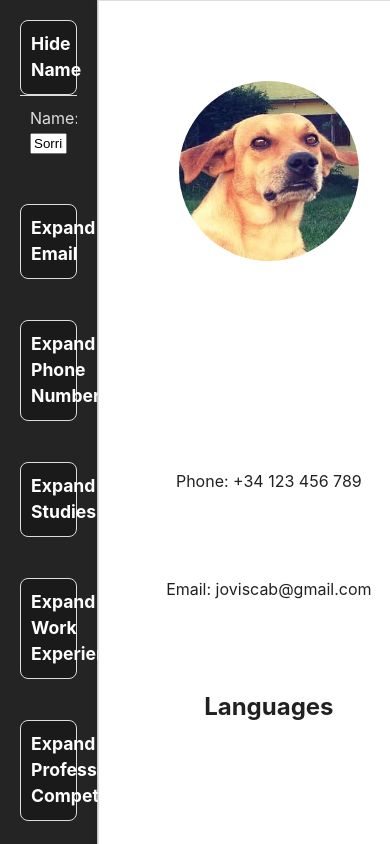
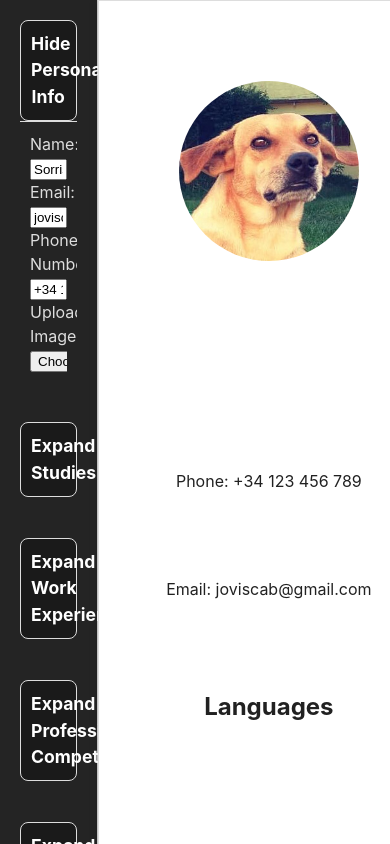
Before and after one commit to joviscab/cv-app, a React (Vite) app: page / in a window 390 px wide. Shown: the top 844 px of the page. Built offline with nearby package versions, Linux system fonts and the light colour scheme.

Commit message:
change organization of name, phone, email and image upload to section Personal Info

```diff
--- a/src/components/Form.jsx
+++ b/src/components/Form.jsx
@@ -29,15 +29,12 @@ function Form({ curriculumData, setCurriculumData }) {
   const [editingExperienceIndex, setEditingExperienceIndex] = useState(null);
 
   const [formVisibility, setFormVisibility] = useState({
-    name: true,
-    email: false,
-    phone: false,
+    personalInfo: true,
     education: false,
     experience: false,
     proComp: false,
     digComp: false,
     languages: false,
-    image: false,
   });
 
   const handleInputChange = (e) => {
@@ -258,15 +255,12 @@ function Form({ curriculumData, setCurriculumData }) {
   };
 
   const sectionNames = {
-    name: "Name",
-    email: "Email",
-    phone: "Phone Number",
+    personalInfo: "Personal Info",
     education: "Studies",
     experience: "Work Experience",
     proComp: "Professional Competencies",
     digComp: "Digital Competencies",
     languages: "Languages",
-    image: "Image",
   };
 
   return (
@@ -292,7 +286,7 @@ function Form({ curriculumData, setCurriculumData }) {
               formVisibility[section] ? "visible" : ""
             }`}
           >
-            {section === "name" && (
+            {section === "personalInfo" && (
               <>
                 <label>Name:</label>
                 <input
@@ -301,10 +295,6 @@ function Form({ curriculumData, setCurriculumData }) {
                   value={curriculumData.name}
                   onChange={handleInputChange}
                 />
-              </>
-            )}
-            {section === "email" && (
-              <>
                 <label>Email:</label>
                 <input
                   type="email"
@@ -312,16 +302,18 @@ function Form({ curriculumData, setCurriculumData }) {
                   value={curriculumData.email}
                   onChange={handleInputChange}
                 />
-              </>
-            )}
-            {section === "phone" && (
-              <>
                 <label>Phone Number:</label>
                 <input
                   type="tel"
                   name="phone"
                   value={curriculumData.phone}
                   onChange={handleInputChange}
+                />
+                <label>Upload Image:</label>
+                <input
+                  type="file"
+                  accept="image/*"
+                  onChange={handleImageUpload}
                 />
               </>
             )}
@@ -514,17 +506,6 @@ function Form({ curriculumData, setCurriculumData }) {
                 </ul>
               </>
             )}
-
-            {section === "image" && (
-              <>
-                <label>Upload Image:</label>
-                <input
-                  type="file"
-                  accept="image/*"
-                  onChange={handleImageUpload}
-                />
-              </>
-            )}
           </div>
         </div>
       ))}
```
